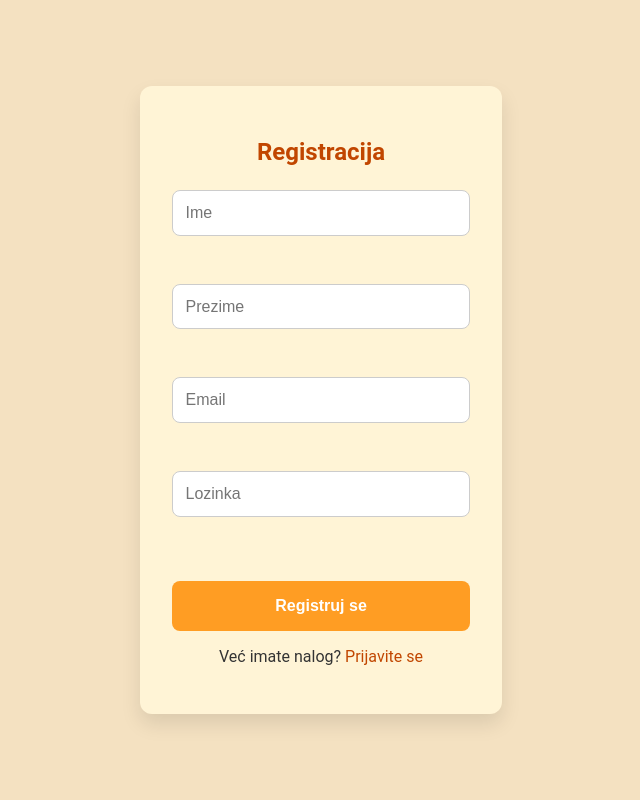
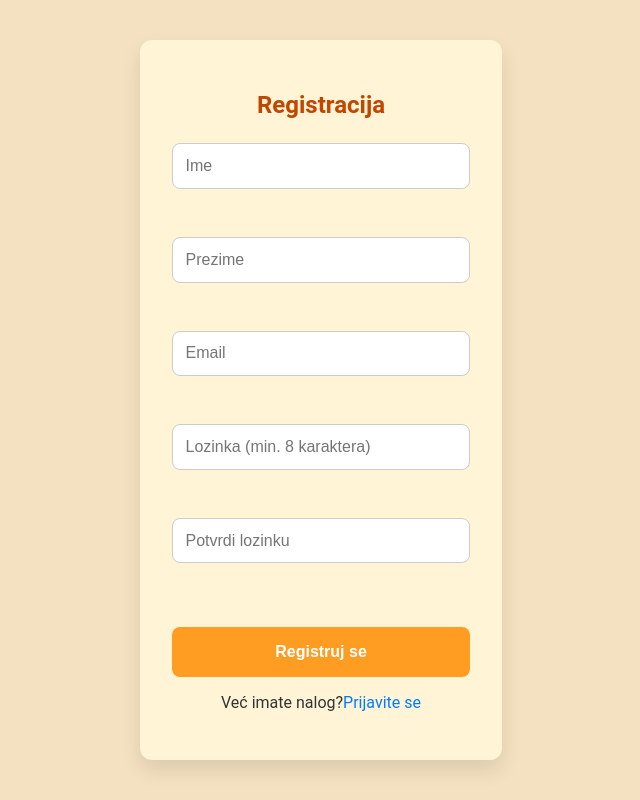
Before and after one commit to elab-development/internet-tehnologije-2024-projekat-partnerizatrcanje_20210349_20210081, a React (Create React App) app: page /register in a window 1280 px wide. Shown: the whole page, without its empty margins (351-991 px from the left). Built offline with nearby package versions, Linux system fonts and the light colour scheme.

Commit message:
rgitr rout front nd

```diff
--- a/src/pages/Register.js
+++ b/src/pages/Register.js
@@ -4,15 +4,85 @@ import { useNavigate } from "react-router-dom";
 const Register = () => {
   const [email, setEmail] = useState("");
   const [password, setPassword] = useState("");
+  const [confirmPassword, setConfirmPassword] = useState("");
   const [ime, setIme] = useState("");
   const [prezime, setPrezime] = useState("");
+  const [error, setError] = useState("");
+  const [loading, setLoading] = useState(false);
   const navigate = useNavigate();
 
-  const handleRegister = (e) => {
+  // API base URL - promeni ako je potrebno
+  const API_BASE_URL = "http://localhost:8081/api";
+
+  const handleRegister = async (e) => {
     e.preventDefault();
-    // Ovde ide logika za registraciju
-    console.log("Registrovan:", ime, prezime, email);
-    navigate("/login"); // Preusmeravanje nakon registracije
+
+    // Osnovne validacije
+    if (password !== confirmPassword) {
+      setError("Lozinke se ne poklapaju!");
+      return;
+    }
+
+    if (password.length < 8) {
+      setError("Lozinka mora imati najmanje 8 karaktera!");
+      return;
+    }
+
+    // Uklanjanje greške ako je sve u redu
+    setError("");
+    setLoading(true);
+
+    try {
+      // API poziv za registraciju
+      const response = await fetch(`${API_BASE_URL}/register`, {
+        method: 'POST',
+        headers: {
+          'Content-Type': 'application/json',
+          'Accept': 'application/json'
+        },
+        body: JSON.stringify({
+          name: ime,
+          surname: prezime,
+          email: email,
+          password: password,
+          password_confirmation: confirmPassword
+        })
+      });
+
+      const data = await response.json();
+
+      if (response.ok) {
+        // Uspešna registracija
+        console.log("Uspešno registrovan:", data.user);
+
+        // Opciono: sačuvaj token u localStorage
+        if (data.token) {
+          localStorage.setItem('auth_token', data.token);
+          localStorage.setItem('user', JSON.stringify(data.user));
+        }
+
+        // Preusmeravanje nakon registracije
+        navigate("/login", {
+          state: { message: "Uspešno ste se registrovali! Možete se ulogovati." }
+        });
+
+      } else {
+        // Rukovanje greškama sa backend-a
+        if (data.errors) {
+          // Laravel validation errors
+          const errorMessages = Object.values(data.errors).flat();
+          setError(errorMessages.join(', '));
+        } else {
+          setError(data.message || "Došlo je do greške prilikom registracije.");
+        }
+      }
+
+    } catch (error) {
+      console.error('Registration error:', error);
+      setError("Greška sa mrežom. Molimo pokušajte ponovo.");
+    } finally {
+      setLoading(false);
+    }
   };
 
   return (
@@ -25,6 +95,7 @@ const Register = () => {
           value={ime}
           onChange={(e) => setIme(e.target.value)}
           required
+          disabled={loading}
         />
         <input
           type="text"
@@ -32,6 +103,7 @@ const Register = () => {
           value={prezime}
           onChange={(e) => setPrezime(e.target.value)}
           required
+          disabled={loading}
         />
         <input
           type="email"
@@ -39,17 +111,41 @@ const Register = () => {
           value={email}
           onChange={(e) => setEmail(e.target.value)}
           required
+          disabled={loading}
         />
         <input
           type="password"
-          placeholder="Lozinka"
+          placeholder="Lozinka (min. 8 karaktera)"
           value={password}
           onChange={(e) => setPassword(e.target.value)}
           required
+          minLength={8}
+          disabled={loading}
         />
-        <button type="submit">Registruj se</button>
+        <input
+          type="password"
+          placeholder="Potvrdi lozinku"
+          value={confirmPassword}
+          onChange={(e) => setConfirmPassword(e.target.value)}
+          required
+          disabled={loading}
+        />
+
+        {error && <p style={{color: 'red', fontSize: '14px', marginTop: '10px'}}>{error}</p>}
+
+        <button type="submit" disabled={loading}>
+          {loading ? "Registrovanje..." : "Registruj se"}
+        </button>
       </form>
-      <p>Već imate nalog? <span onClick={() => navigate("/login")}>Prijavite se</span></p>
+      <p>
+        Već imate nalog?
+        <span
+          onClick={() => navigate("/login")}
+          style={{cursor: 'pointer', color: '#007bff'}}
+        >
+          Prijavite se
+        </span>
+      </p>
     </div>
   );
 };
```
